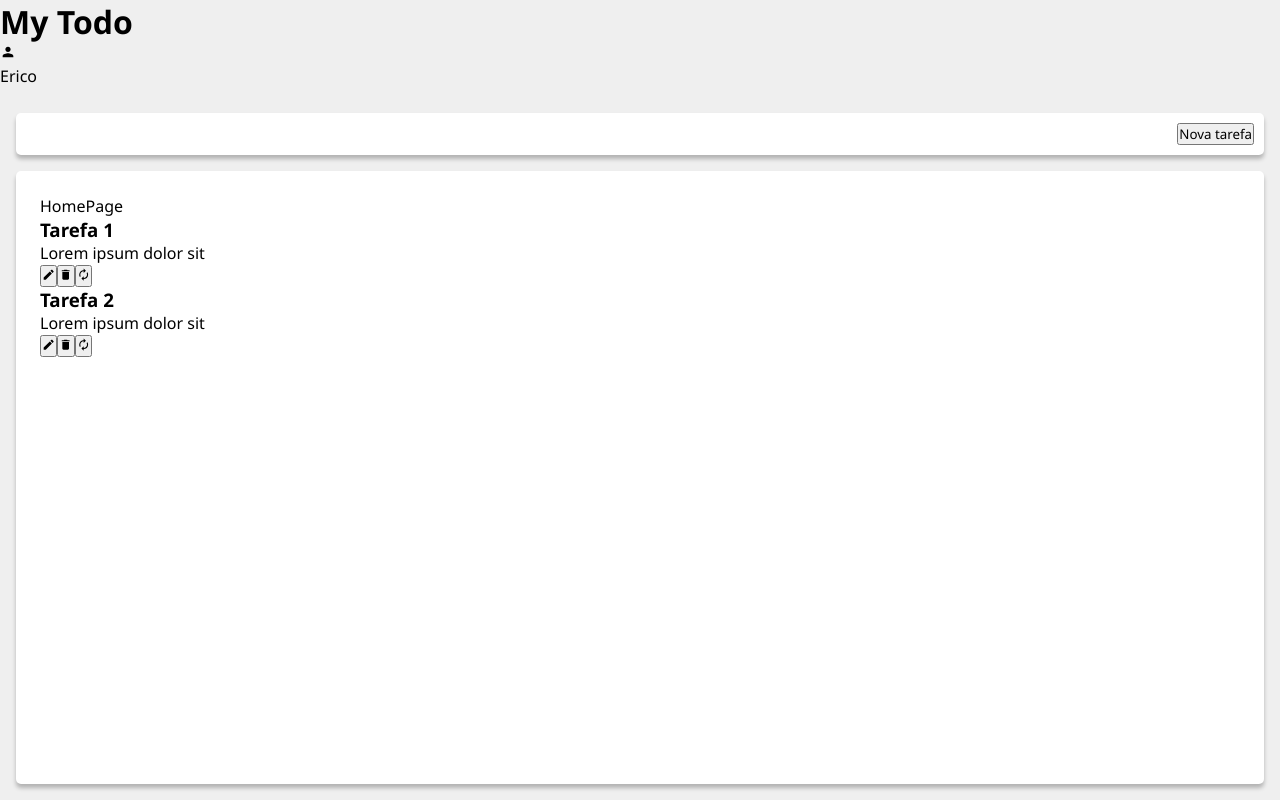
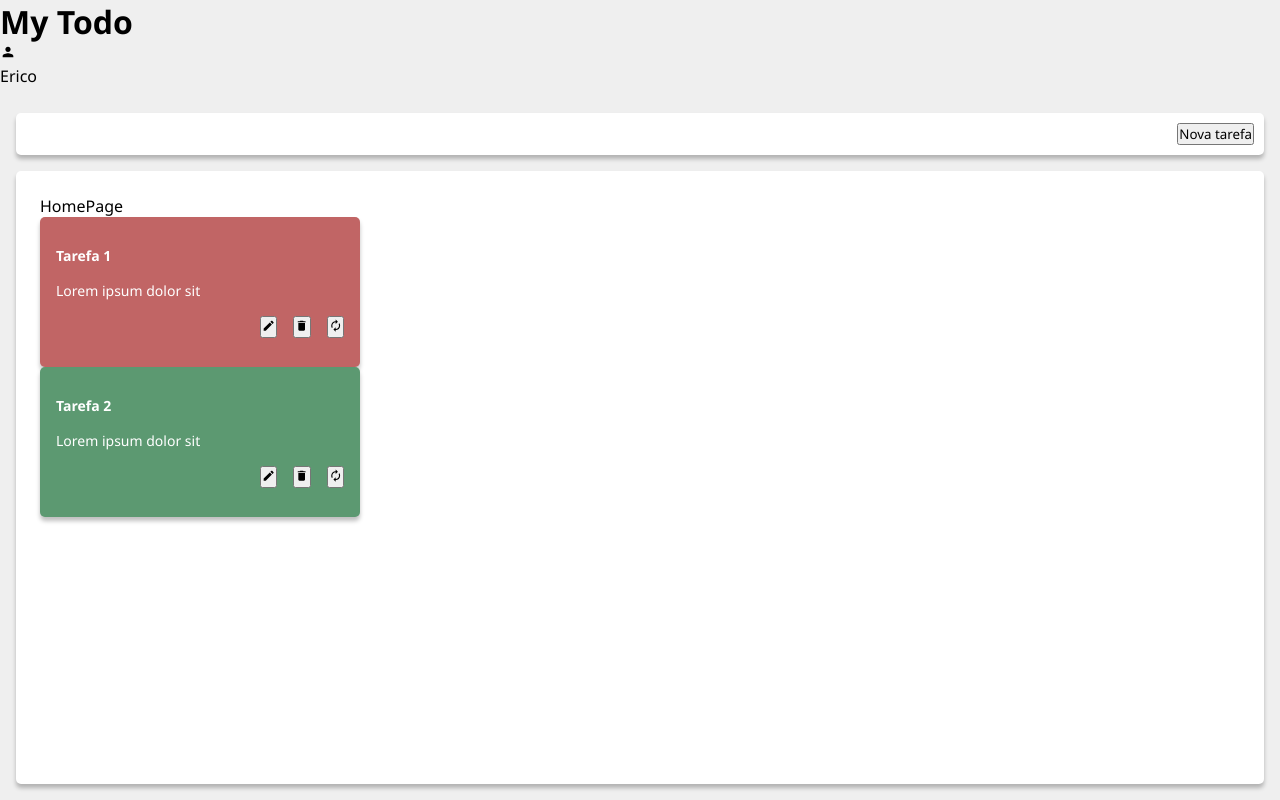
Before and after one commit to Erico94/Semanas_04_e_05, a React (Vite) app in the folder my-todo-list/: page / in a window 1280 px wide. Built offline with nearby package versions, Linux system fonts and the light colour scheme.

Commit message:
estilizando card com styledComponents

```diff
--- a/my-todo-list/src/components/card/CardComponent.jsx
+++ b/my-todo-list/src/components/card/CardComponent.jsx
@@ -3,9 +3,11 @@
 import { MdEdit, MdDelete, MdAutorenew } from "react-icons/md";
 import PropTypes from "prop-types";
 import { useNavigate } from "react-router-dom";
+import * as Styled from './CardComponent.style'
+import { StyleUtils } from "../../utils/style";
 
 export const CardComponent = ({ todo }) => {
-  const { id, title, description } = todo;
+  const { id, title, description, status } = todo;
   const navigate = useNavigate();
 
   const handleEdit = () => {
@@ -19,16 +21,12 @@
   };
 
 
+  return (
+    <Styled.CardContainer $status={status}>
+      <Styled.Title> {title}</Styled.Title>
+      <Styled.Description>{description}</Styled.Description>
 
-
-
-
-  return (
-    <div className="cardContainer">
-      <h3 className="title"> {title}</h3>
-      <p className="Description">{description}</p>
-
-      <div className="ActionsContainer">
+      <Styled.Actions>
         <ButtonComponent onClick={handleEdit}>
           <MdEdit />
         </ButtonComponent>
@@ -38,8 +36,8 @@
         <ButtonComponent onClick={handleStatus}>
           <MdAutorenew />
         </ButtonComponent>
-      </div>
-    </div>
+      </Styled.Actions>
+    </Styled.CardContainer>
   );
 };
 
--- a/my-todo-list/src/components/card/CardComponent.style.jsx
+++ b/my-todo-list/src/components/card/CardComponent.style.jsx
@@ -0,0 +1,44 @@
+import styled from "styled-components";
+import {StyleUtils} from '../../utils/style';
+import PropTypes from 'prop-types'
+
+const colors = StyleUtils.Colors;
+
+export const CardContainer = styled.div`
+  display: flex;
+  width: 20rem;
+  height: 9.375rem;
+  padding: 1rem;
+  flex-direction: column;
+  justify-content: center;
+  align-items: flex-start;
+  gap: 1rem;
+  border-radius: 0.3125rem;
+  background: ${({ $status }) => $status ? colors.success : colors.danger};
+  box-shadow: 0px 4px 4px 0px rgba(0, 0, 0, 0.25);
+`;
+export const Title = styled.h3`
+  color: #fff;
+  font-size: 14px;
+  font-style: normal;
+  font-weight: 700;
+  line-height: normal;
+`;
+export const Description = styled.p`
+  color: #fff;
+  font-size: 14px;
+  font-style: normal;
+  font-weight: 400;
+  line-height: normal;
+`;
+export const Actions = styled.div`
+  display: flex;
+  justify-content: flex-end;
+  align-items: flex-end;
+  gap: 16px;
+  align-self: stretch;
+`;
+
+CardContainer.propTypes = {
+    $status : PropTypes.bool
+}
--- a/my-todo-list/src/utils/style.jsx
+++ b/my-todo-list/src/utils/style.jsx
@@ -1,7 +1,7 @@
 const Colors = {
     primary: '#508CC2' ,
     danger: '#C16565',
-    succes: '#5C9971',
+    success: '#5C9971',
 }
 
 export const StyleUtils = {
```
